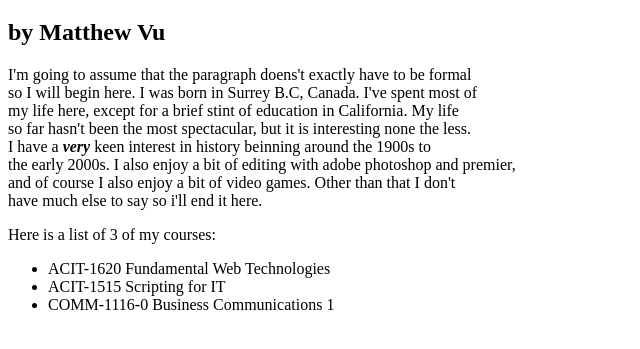
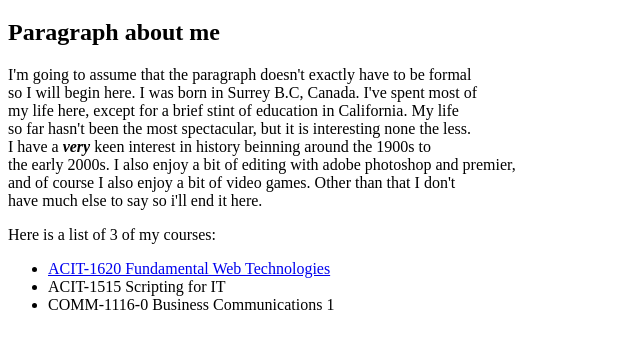
Before and after one commit to MatthewVu1/personal-website, a plain HTML site: page index.html in a window 1280 px wide. Shown: the part 61-410 px from the top of the page, without its empty margins (0-640 px from the left). Drawn offline with Linux system fonts and the light colour scheme.

Commit message:
minor corrections and added a hyperlink

```diff
--- a/index.html
+++ b/index.html
@@ -6,8 +6,8 @@
     </head>
 <body>
     <h1>My Personal Website</h1>
-    <h2>by Matthew Vu</h2>
-    <p>I'm going to assume that the paragraph doens't exactly have to be formal
+    <h2>Paragraph about me</h2>
+    <p>I'm going to assume that the paragraph doesn't exactly have to be formal
         <br>so I will begin here. I was born in Surrey B.C, Canada. I've spent most of
         <br>my life here, except for a brief stint of education in California. My life
         <br>so far hasn't been the most spectacular, but it is interesting none the less.
@@ -18,7 +18,7 @@
     </p>
     <p>Here is a list of 3 of my courses:</p>
     <ul>
-        <li>ACIT-1620 Fundamental Web Technologies</li>
+        <li><a href="https://www.bcit.ca/study/outlines/20203041870">ACIT-1620 Fundamental Web Technologies</a></li>
         <li>ACIT-1515 Scripting for IT</li>
         <li>COMM-1116-0 Business Communications 1</li>
     </ul>
```
